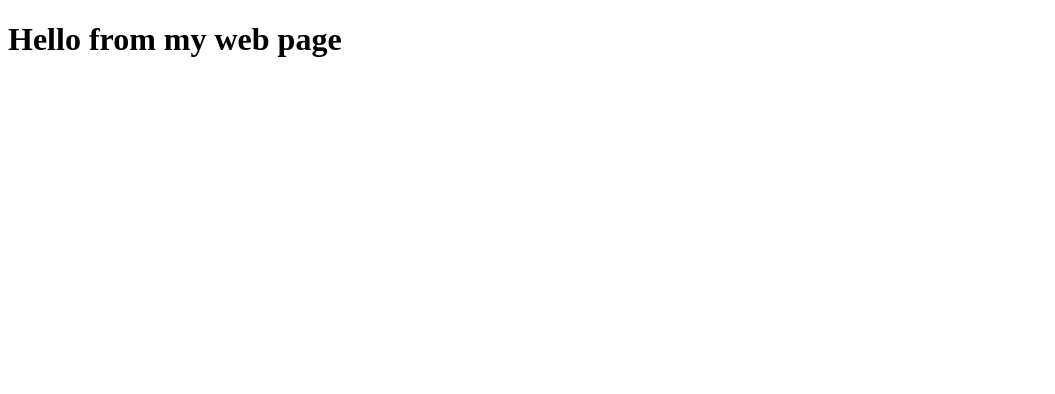
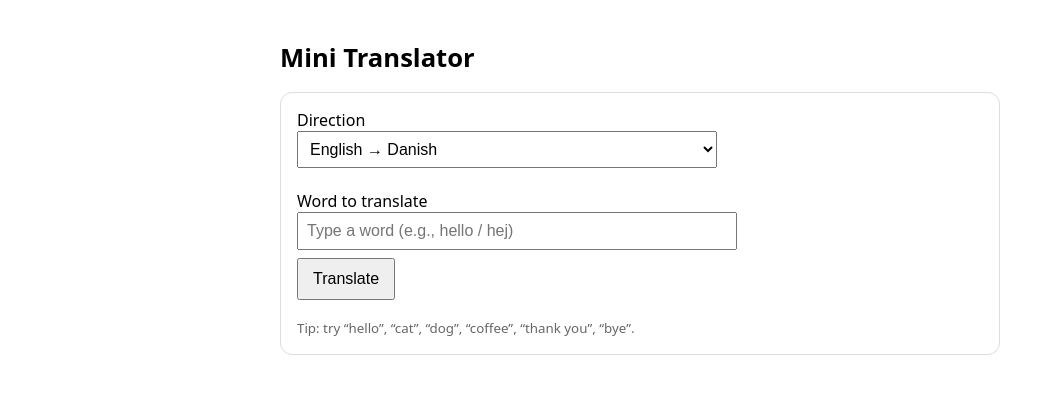
Before and after one commit to juliatrockjansen/my-first-js-project, a plain HTML site: page index.html in a window 1280 px wide. Shown: the whole page, without its empty margins (0-1055 px from the left). Drawn offline with Linux system fonts and the light colour scheme.

Commit message:
Update index.html

```diff
--- a/index.html
+++ b/index.html
@@ -1,11 +1,40 @@
 <!doctype html>
-<html>
+<html lang="en">
   <head>
     <meta charset="utf-8" />
-    <title>My First JS Project</title>
+    <title>Mini Translator</title>
+    <meta name="viewport" content="width=device-width, initial-scale=1" />
+    <style>
+      body { font-family: system-ui, -apple-system, Arial; max-width: 720px; margin: 40px auto; padding: 0 16px; }
+      h1 { font-size: 1.6rem; }
+      .card { border: 1px solid #ddd; border-radius: 12px; padding: 16px; }
+      label, select, input, button { font-size: 1rem; }
+      input, select { padding: 8px; width: 100%; max-width: 420px; }
+      button { padding: 10px 14px; cursor: pointer; margin-top: 8px; }
+      #result { margin-top: 16px; font-weight: 600; }
+      small { color: #666; }
+    </style>
   </head>
   <body>
-    <h1>Hello from my web page</h1>
-    <script src="script.js"></script>
-  </bo
+    <h1>Mini Translator</h1>
+    <div class="card">
+      <label for="direction">Direction</label><br/>
+      <select id="direction">
+        <option value="en-da">English → Danish</option>
+        <option value="da-en">Danish → English</option>
+      </select>
+      <br/><br/>
+
+      <label for="text">Word to translate</label><br/>
+      <input id="text" type="text" placeholder="Type a word (e.g., hello / hej)" />
+
+      <br/>
+      <button id="btn">Translate</button>
+
+      <div id="result"></div>
+
+      <small>Tip: try “hello”, “cat”, “dog”, “coffee”, “thank you”, “bye”.</small>
+    </div>
+        <script src="script.js" defer></script>
+  </body>
 </html>
```
